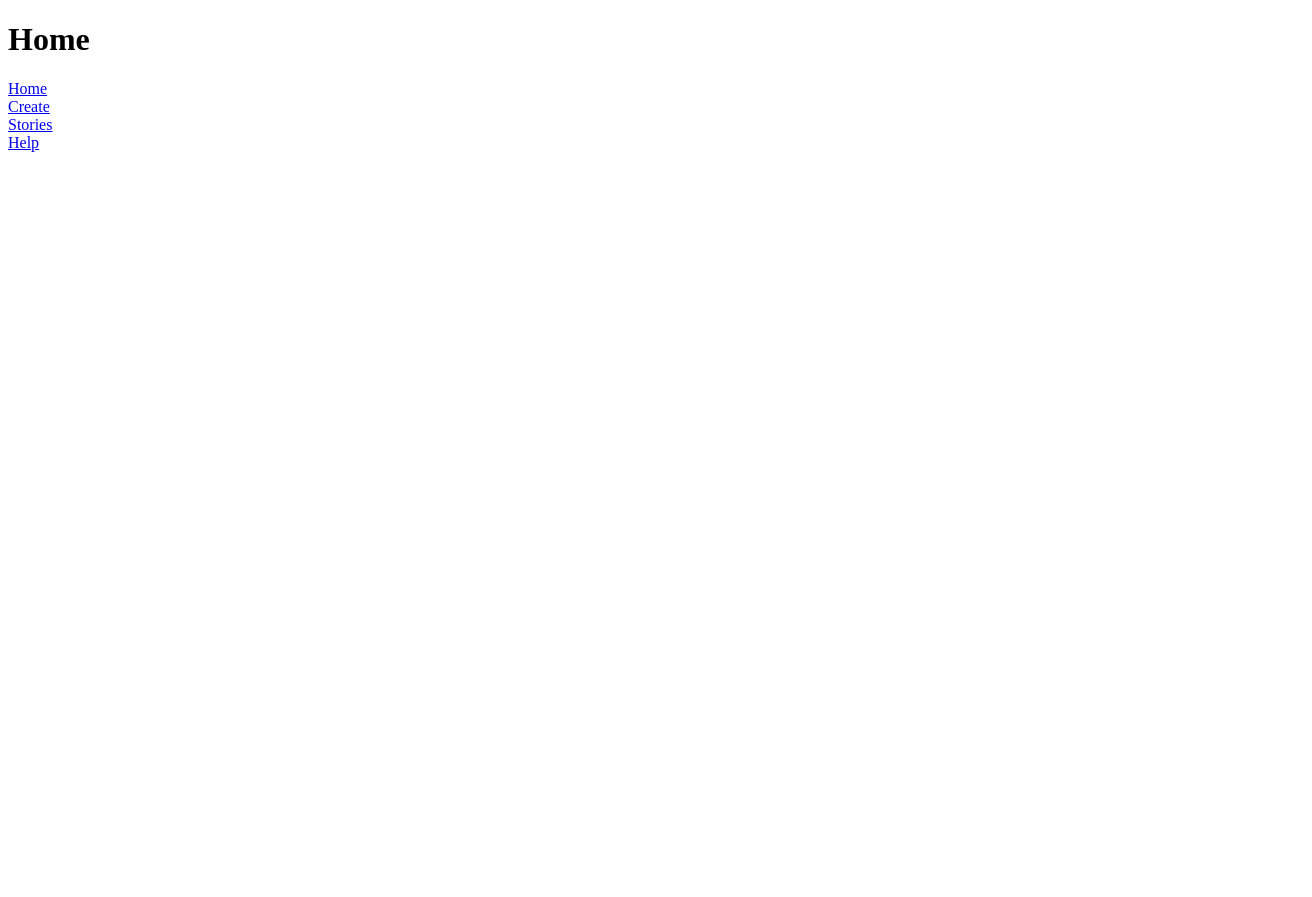
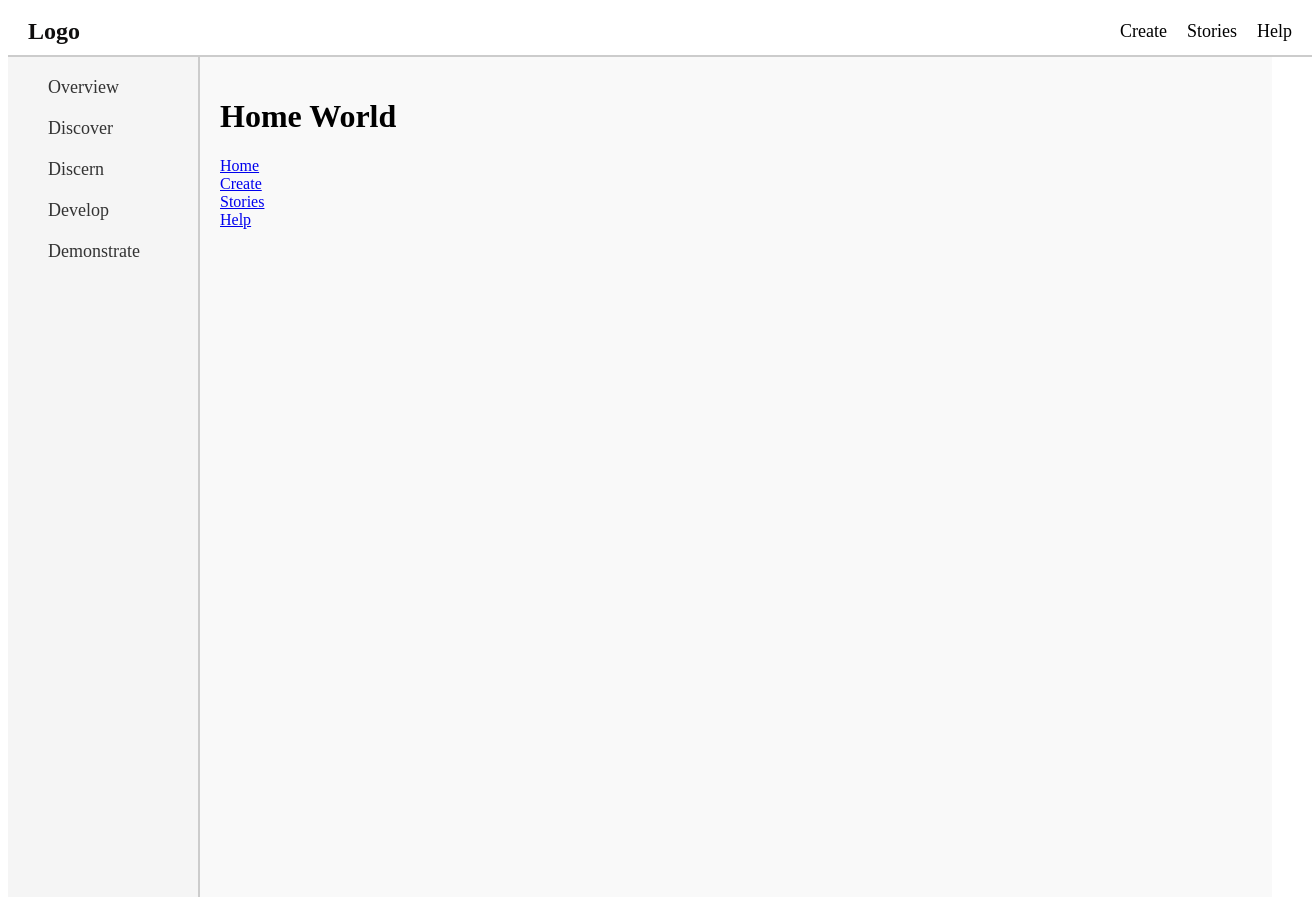
Before and after one commit to faithTechProject/production-code, a React (Create React App) app in the folder client/: page / in a window 1280 px wide. Shown: the whole page, 1312 px wide, since content can reach past the window. Before the commit the page ends 800 px from the top, so only its background shows below. Built offline with nearby package versions, Linux system fonts and the light colour scheme.

Commit message:
navbar and table of contents

```diff
--- a/client/src/App.js
+++ b/client/src/App.js
@@ -1,20 +1,33 @@
-import {HashRouter as Router, Routes, Route} from 'react-router-dom'
+import { HashRouter as Router, Routes, Route } from 'react-router-dom';
 import { Home } from './pages/home';
-import { Create } from './pages/create'
+import { Create } from './pages/create';
 import { Stories } from './pages/stories';
 import { Help } from './pages/help';
+import { Overview } from './pages/overview';
+import Navbar from './pages/navbar';
+import Table_of_contents from './pages/table_of_contents';
+import './app.css';
 
 function App() {
   return (
-    <Router>
-      <Routes>
-        <Route path="/" element={<Home/>}/>
-        <Route path="create" element={<Create/>}/>
-        <Route path="/stories" element={<Stories/>}/>
-        <Route path="/help" element={<Help/>}/>
-      </Routes>
-    </Router>
-  )
+    <div className="hero_app-container">
+      <Router>
+        <Navbar className="navbar" />
+        <div className="content-layout">
+          <Table_of_contents className="table-of-contents" />
+          <div className="main-content">
+            <Routes>
+              <Route path="/" element={<Home />} />
+              <Route path="/create" element={<Create />} />
+              <Route path="/stories" element={<Stories />} />
+              <Route path="/help" element={<Help />} />
+              <Route path="/overview" element={<Overview />} />
+            </Routes>
+          </div>
+        </div>
+      </Router>
+    </div>
+  );
 }
 
 export default App;
--- /dev/null
+++ b/client/src/app.css
@@ -0,0 +1,38 @@
+/* General layout for the app */
+.hero_app-container {
+    display: flex;
+    flex-direction: column;
+    height: 100vh;
+  }
+
+.navbar {
+position: sticky;
+top: 0;
+z-index: 1000;
+background-color: white;
+border-bottom: 1px solid #ddd;
+padding: 10px;
+}
+
+.content-layout {
+display: flex;
+flex: 1;
+}
+
+.table-of-contents {
+width: 250px; /* Adjust as needed */
+min-width: 200px;
+padding: 20px;
+border-right: 1px solid #ddd;
+position: sticky;
+top: 60px; /* Adjust for navbar height */
+height: calc(100vh - 60px); /* Full height minus navbar height */
+overflow-y: auto;
+}
+
+.main-content {
+flex: 1;
+padding: 20px;
+overflow-y: auto;
+background-color: #f9f9f9;
+}
--- a/client/src/pages/home.jsx
+++ b/client/src/pages/home.jsx
@@ -3,7 +3,7 @@ import { Link } from "react-router-dom"
 export function Home() {
     return (
         <>
-            <h1>Home</h1>
+            <h1>Home World</h1>
             <div><Link to="/">Home</Link></div>
             <div><Link to="/create">Create</Link></div>
             <div><Link to="/stories">Stories</Link></div>
--- /dev/null
+++ b/client/src/pages/navbar.jsx
@@ -0,0 +1,24 @@
+import { Link } from 'react-router-dom';
+import './stylesheets/navbar.css';
+
+export function Navbar() {
+  return (
+    <nav className="hero_navbar">
+      <div className="logo">
+        <Link to="/">Logo</Link>
+      </div>
+      <ul>
+        <li>
+          <Link to="/Create">Create</Link>
+        </li>
+        <li>
+          <Link to="/Stories">Stories</Link>
+        </li>
+        <li>
+          <Link to="/Help">Help</Link>
+        </li>
+      </ul>
+    </nav>
+  );
+}
+export default Navbar;
--- /dev/null
+++ b/client/src/pages/overview.jsx
@@ -0,0 +1,7 @@
+export function Overview() {
+    return (
+        <div className="hero_overview">
+            <h1> Overview Page Here </h1>
+        </div>
+    )
+}
--- /dev/null
+++ b/client/src/pages/stylesheets/navbar.css
@@ -0,0 +1,48 @@
+/* Navbar styles */
+.hero_navbar {
+
+    position: sticky;
+    top: 0;
+    width: 100%;
+    background-color: #ffffff;
+    color: white;
+    display: flex;
+    align-items: center;
+    padding: 10px 20px;
+    z-index: 1000;
+    border-bottom: 2px solid #ccc;
+  }
+
+  /* Logo section */
+  .logo {
+    margin-right: auto;
+  }
+
+  .logo a {
+    text-decoration: none;
+    color: rgb(15, 14, 14);
+    font-size: 24px;
+    font-weight: bold;
+  }
+
+  /* Links section */
+  ul {
+    list-style-type: none;
+    margin: 0;
+    padding: 0;
+    display: flex;
+  }
+
+  ul li {
+    margin-left: 20px;
+  }
+
+  ul li a {
+    text-decoration: none;
+    color: rgb(0, 0, 0);
+    font-size: 18px;
+  }
+
+  ul li a:hover {
+    color: #ddd;
+  }
--- /dev/null
+++ b/client/src/pages/stylesheets/table_of_contents.css
@@ -0,0 +1,34 @@
+.hero_Table_of_contents {
+    position: sticky;
+    top: 0;
+    left: 0;
+    width: 150px;
+    height: 100vh;
+    background-color: #f5f5f5;
+    padding: 20px;
+    border-right: 2px solid #ccc;
+    overflow-y: auto;
+    display: inline-block;
+  }
+
+  /* List styling */
+  .hero_Table_of_contents ul {
+    list-style-type: none;
+    padding: 0;
+    margin: 0;
+    flex-direction: column;
+  }
+
+  .hero_Table_of_contents li {
+    margin-bottom: 20px;
+  }
+
+  .hero_Table_of_contents li a {
+    text-decoration: none;
+    color: #333;
+    font-size: 18px;
+  }
+
+  .hero_Table_of_contents li a:hover {
+    color: #007bff;
+  }
--- /dev/null
+++ b/client/src/pages/table_of_contents.jsx
@@ -0,0 +1,28 @@
+import { Link } from 'react-router-dom';
+import './stylesheets/table_of_contents.css'
+
+export function Table_of_contents() {
+  return (
+    <div className="hero_Table_of_contents">
+      <ul>
+        <li>
+          <Link to="/Overview"> Overview </Link>
+        </li>
+        <li>
+          <Link to="/Discover">Discover</Link>
+        </li>
+        <li>
+          <Link to="/Dicern">Discern</Link>
+        </li>
+        <li>
+          <Link to="/Develop">Develop</Link>
+        </li>
+        <li>
+          <Link to="/Demonstrate">Demonstrate</Link>
+        </li>
+      </ul>
+    </div>
+  );
+}
+
+export default Table_of_contents;
```
Also changed, not shown: client/src/pages/stylesheets/overview.css (added).
